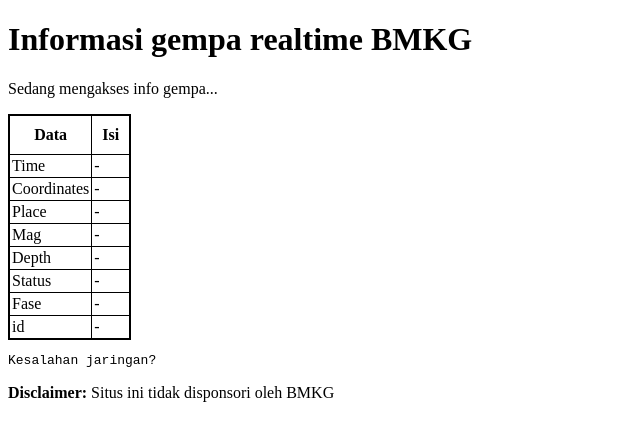
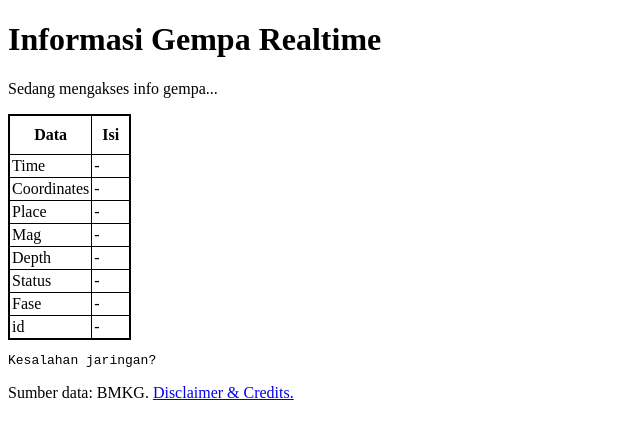
Before and after one commit to arraysyams/info-gempa-realtime, a plain HTML site: page index.html in a window 1280 px wide. Shown: the whole page, without its empty margins (0-640 px from the left). Drawn offline with Linux system fonts and the light colour scheme; no server answers.

Commit message:
Perubahan judul halaman dan disclaimer

```diff
--- a/index.html
+++ b/index.html
@@ -4,7 +4,7 @@
     <meta charset="UTF-8">
     <meta http-equiv="X-UA-Compatible" content="IE=edge">
     <meta name="viewport" content="width=device-width, initial-scale=1.0">
-    <title>Info gempa realtime BMKG</title>
+    <title>Info Gempa Realtime</title>
     <style>
         table {border: 2px solid black; border-collapse: collapse;}
         th {border:1px solid black; padding: 10px; border-collapse: collapse;}
@@ -13,7 +13,7 @@
     </style>
 </head>
 <body>
-    <h1>Informasi gempa realtime BMKG</h1>
+    <h1>Informasi Gempa Realtime</h1>
     <audio src="aud/info.mp3" hidden id="audInfo"></audio>
     <audio src="aud/alert.mp3" hidden id="audAlert"></audio>
     <div>
@@ -59,8 +59,15 @@
             </tr>
         </table>
         <pre id="txtLog">Memuat data...</pre>
-        <p><b>Disclaimer:</b> Situs ini tidak disponsori oleh BMKG</p>
+        <p>
+            Sumber data: BMKG.
+            <a href="#" id="linkDisc">Disclaimer & Credits.</a>
+        </p>
     </div>
     <script type="text/javascript" src="gempa.js"></script>
+    <script type="text/javascript">
+        var btDisc = document.getElementById("linkDisc");
+        btDisc.addEventListener("click", () => {alert("== DISCLAIMER ==\nData yang tersedia pada halaman ini bukanlah informasi resmi. Website ini tidak disponsori oleh BMKG dalam bentuk apapun.\n\n== CREDITS ==\nBMKG (www.bmkg.go.id)\n\n== SOUNDS (Freesound.org) ==\n\'Weird Buttons App Game UI\' - Eponn (bit.ly/patreon22)\n\'UI Confirmation Alert\' - InspectorJ (www.jshaw.co.uk)\n\'UIAlert_Interface.Alarm.Warning signal 6_EM\' - newlocknew")})
+    </script>
 </body>
 </html>
```
